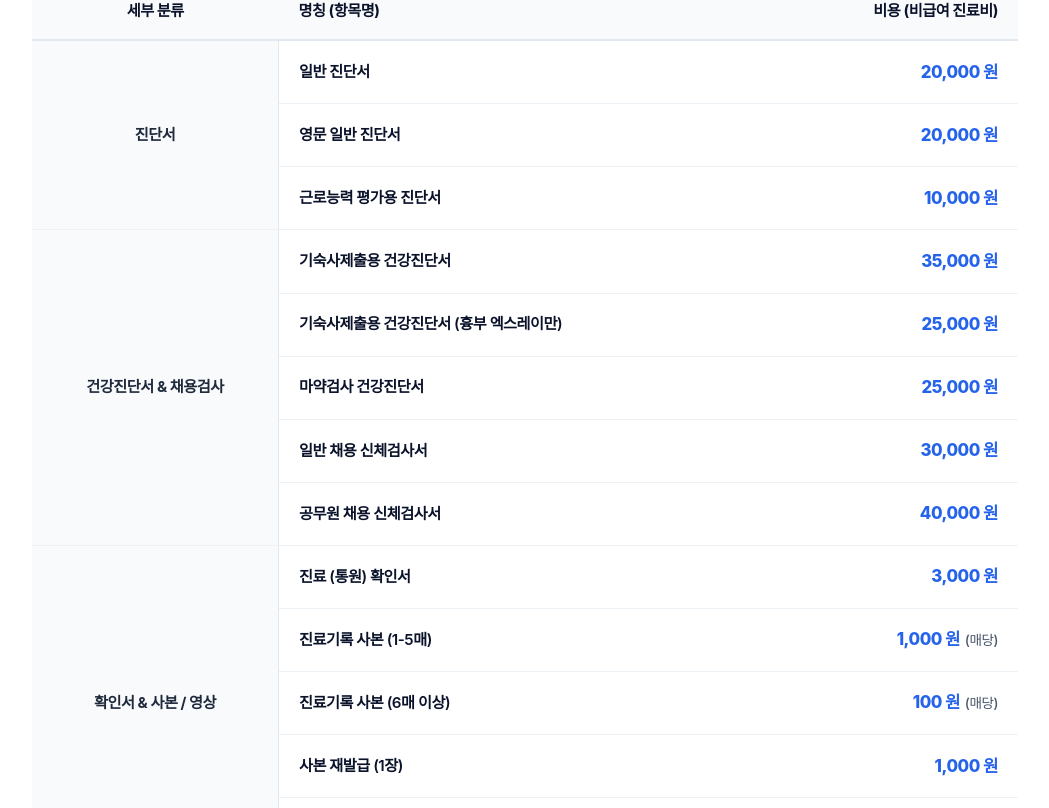
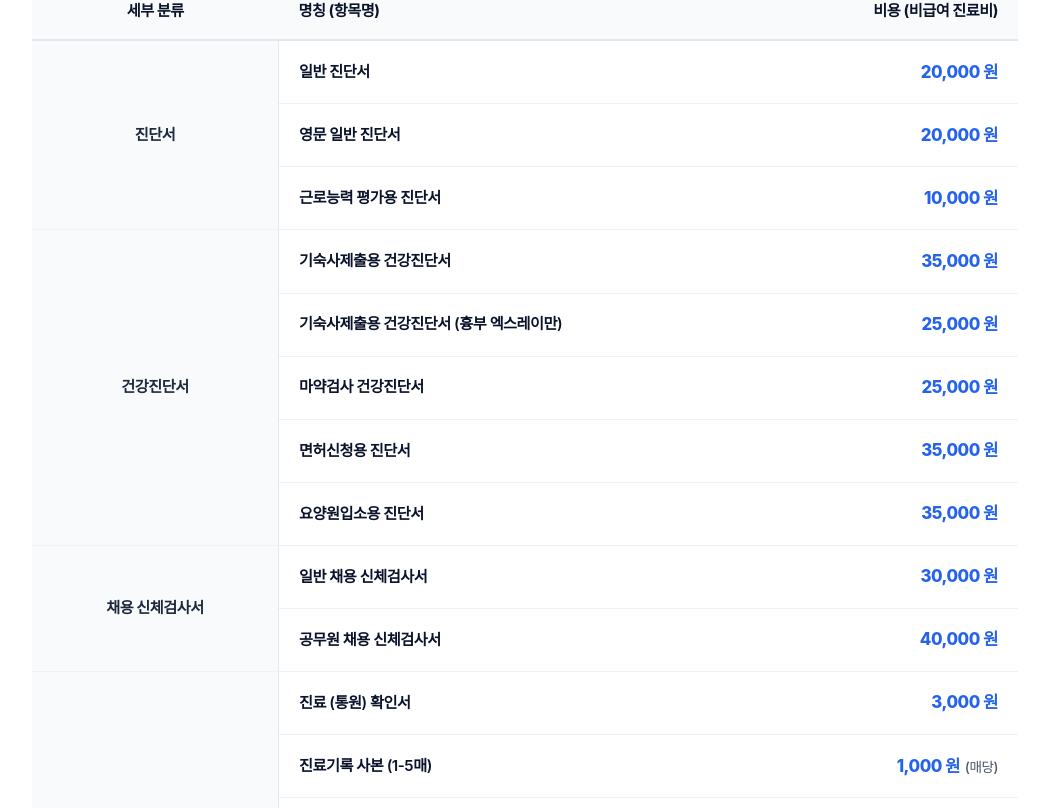
Before and after one commit to bnam1321-bit/365-clinic-web, a Next.js app: page /notice in a window 1280 px wide. Shown: the part 2837-3645 px from the top of the page, without its empty margins (115-1164 px from the left). Built offline with nearby package versions, Linux system fonts and the light colour scheme; a web font is replaced by a local one.

Commit message:
Categorize 면허신청용 & 요양원입소용 under 건강진단서 and separate 채용 신체검사서 subcategory

```diff
--- a/src/app/notice/page.tsx
+++ b/src/app/notice/page.tsx
@@ -46,11 +46,14 @@ const feeData: FeeItem[] = [
     { category: "제증명 수수료", subCategory: "진단서", name: "영문 일반 진단서", price: "20,000 원" },
     { category: "제증명 수수료", subCategory: "진단서", name: "근로능력 평가용 진단서", price: "10,000 원" },
 
-    { category: "제증명 수수료", subCategory: "건강진단서 & 채용검사", name: "기숙사제출용 건강진단서", price: "35,000 원" },
-    { category: "제증명 수수료", subCategory: "건강진단서 & 채용검사", name: "기숙사제출용 건강진단서 (흉부 엑스레이만)", price: "25,000 원" },
-    { category: "제증명 수수료", subCategory: "건강진단서 & 채용검사", name: "마약검사 건강진단서", price: "25,000 원" },
-    { category: "제증명 수수료", subCategory: "건강진단서 & 채용검사", name: "일반 채용 신체검사서", price: "30,000 원" },
-    { category: "제증명 수수료", subCategory: "건강진단서 & 채용검사", name: "공무원 채용 신체검사서", price: "40,000 원" },
+    { category: "제증명 수수료", subCategory: "건강진단서", name: "기숙사제출용 건강진단서", price: "35,000 원" },
+    { category: "제증명 수수료", subCategory: "건강진단서", name: "기숙사제출용 건강진단서 (흉부 엑스레이만)", price: "25,000 원" },
+    { category: "제증명 수수료", subCategory: "건강진단서", name: "마약검사 건강진단서", price: "25,000 원" },
+    { category: "제증명 수수료", subCategory: "건강진단서", name: "면허신청용 진단서", price: "35,000 원" },
+    { category: "제증명 수수료", subCategory: "건강진단서", name: "요양원입소용 진단서", price: "35,000 원" },
+
+    { category: "제증명 수수료", subCategory: "채용 신체검사서", name: "일반 채용 신체검사서", price: "30,000 원" },
+    { category: "제증명 수수료", subCategory: "채용 신체검사서", name: "공무원 채용 신체검사서", price: "40,000 원" },
 
     { category: "제증명 수수료", subCategory: "확인서 & 사본 / 영상", name: "진료 (통원) 확인서", price: "3,000 원" },
     { category: "제증명 수수료", subCategory: "확인서 & 사본 / 영상", name: "진료기록 사본 (1-5매)", price: "1,000 원", note: "매당" },
```
